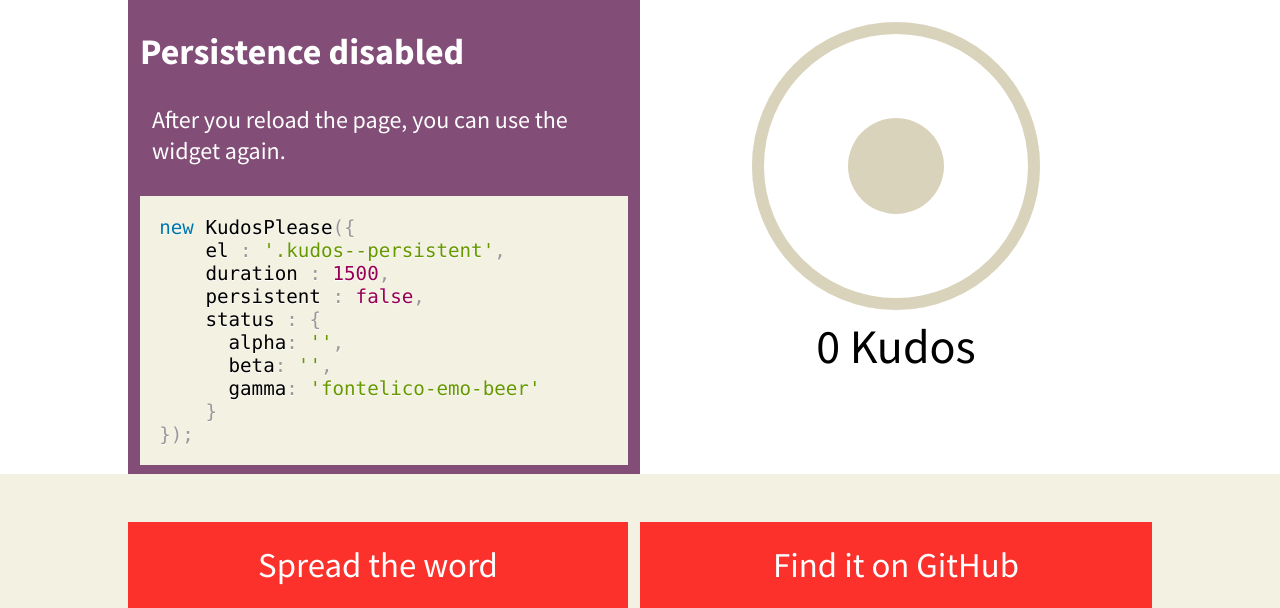
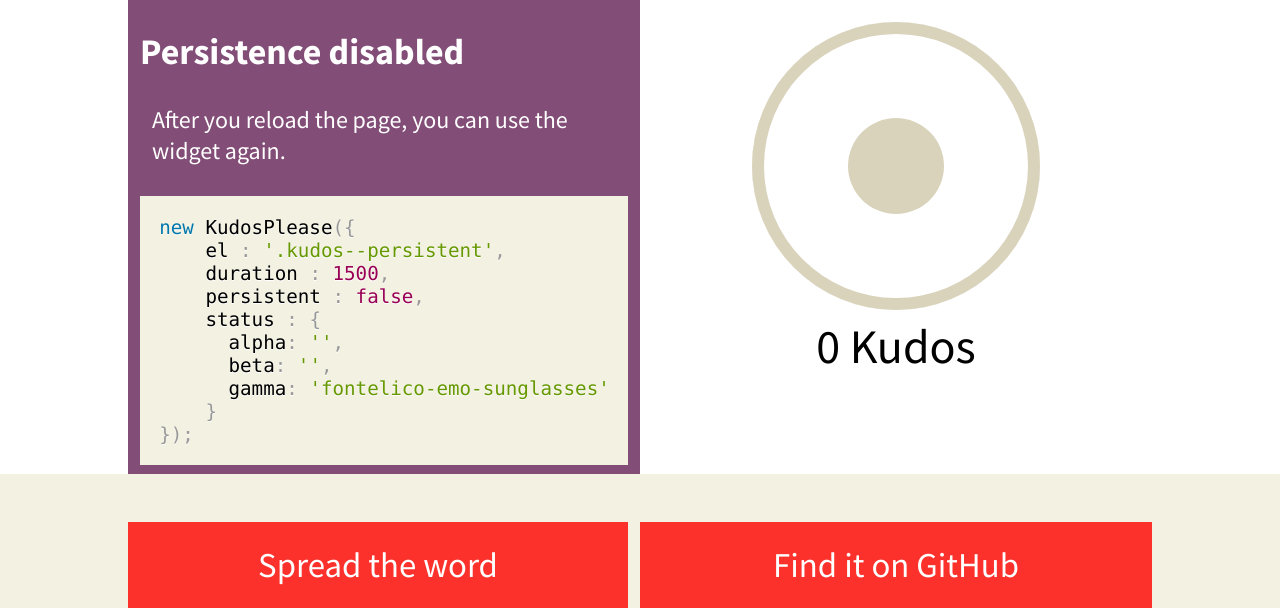
Before and after one commit to TimPietrusky/KudosPlease, a PHP site: page / in a window 1280 px wide. Shown: the part 1952-2560 px from the top of the page. Run offline with PHP 8.4, Linux system fonts and the light colour scheme.

Commit message:
Improved example.

```diff
--- a/index.php
+++ b/index.php
@@ -121,7 +121,7 @@
     status : {
       alpha: '',
       beta: '',
-      gamma: 'fontelico-emo-beer'
+      gamma: 'fontelico-emo-sunglasses'
     }
 });</code></pre>
       </div>
```
